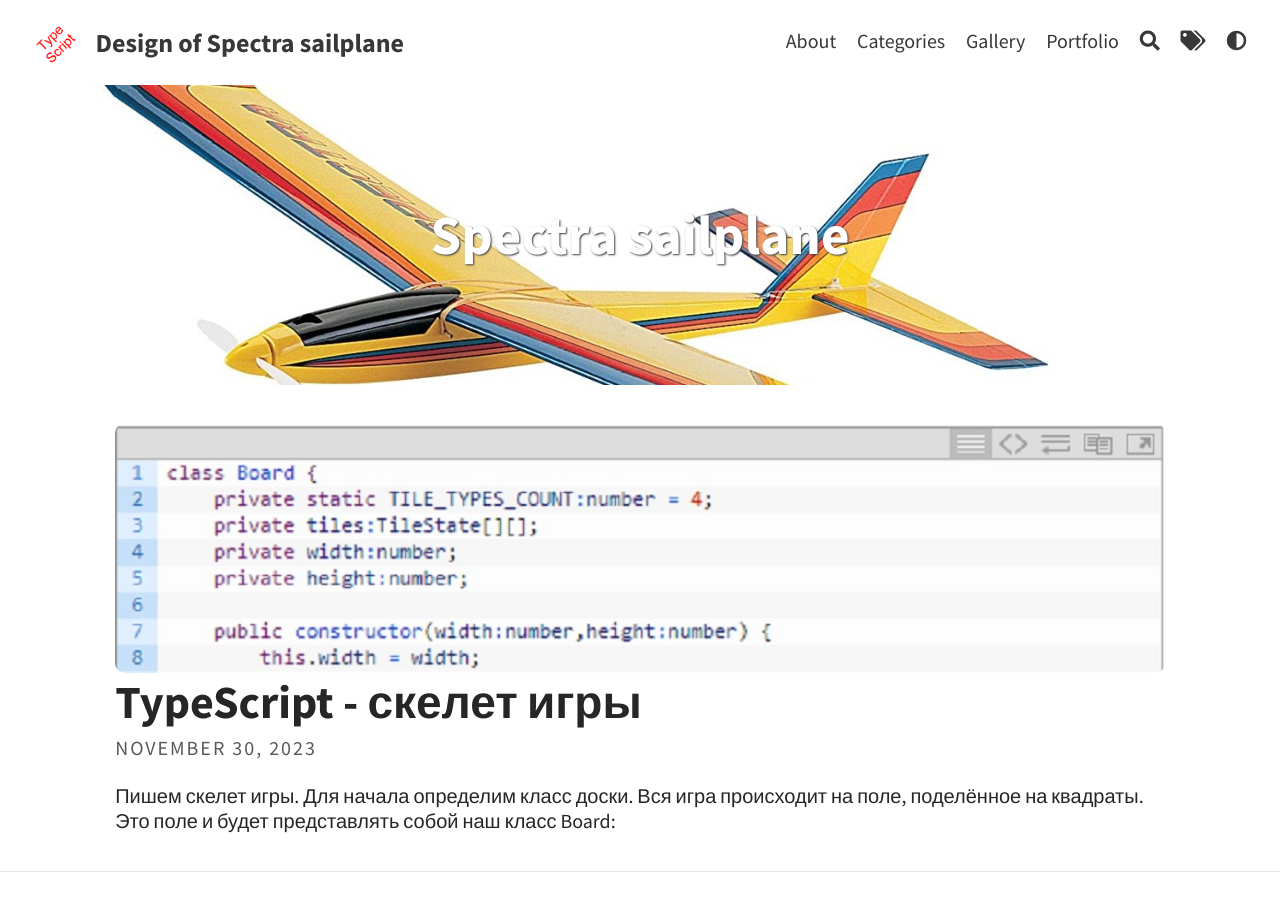
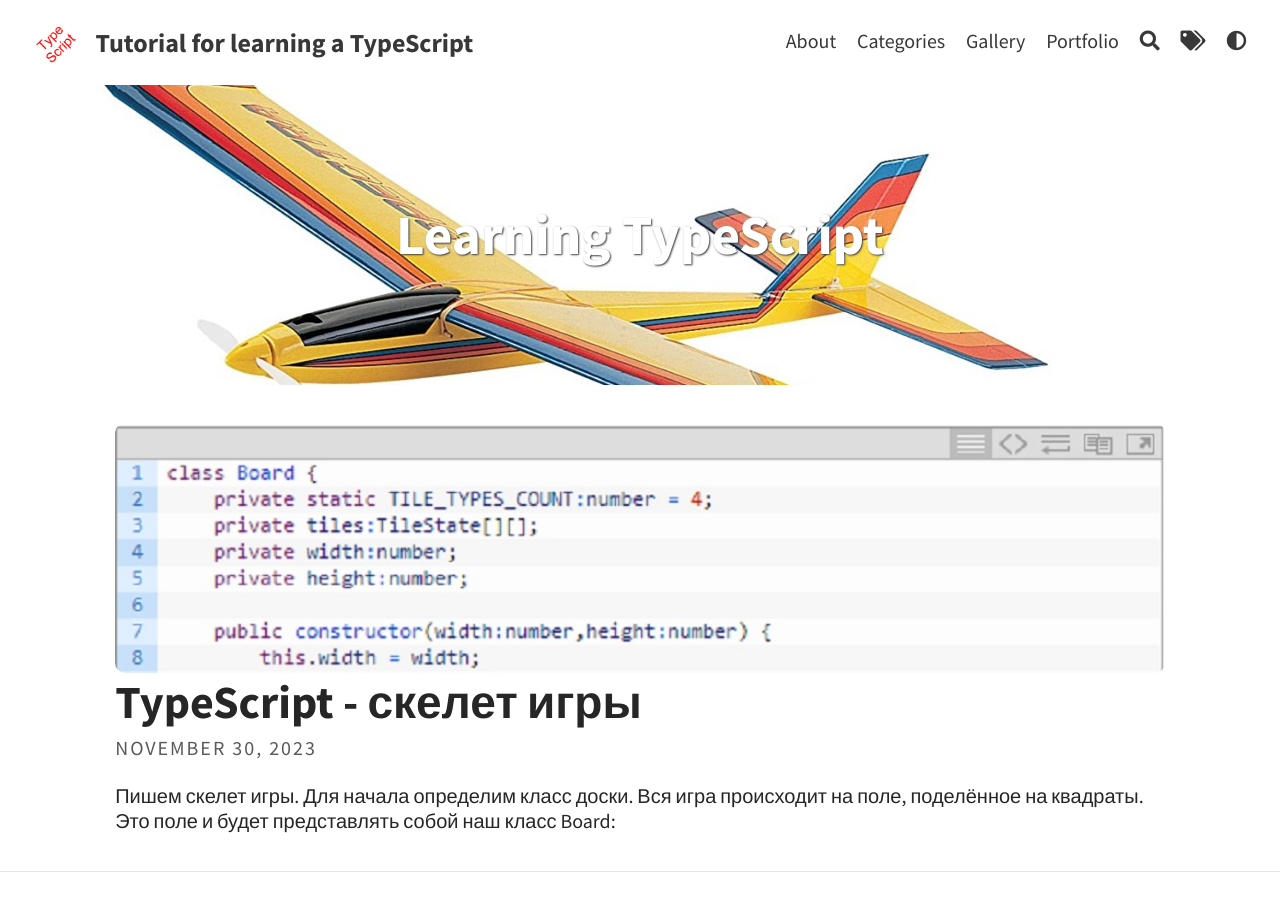
Before and after one commit to evgenvandev/example-typescript, a Jekyll site: the page built from index.html, in a window 1280 px wide and 900 px high. Built offline with Jekyll 4.4.1, drawn with Linux system fonts in a browser that asks for light colours; a script that is not in the unit is left out; the list of posts is cut into pages by our own code.

Commit message:
Edit_title_site

```diff
--- a/_config.yml
+++ b/_config.yml
@@ -4,7 +4,7 @@ baseurl: '/example-typescript'
 url: http://evgenvandev.github.io
 
 # THEME-SPECIFIC CONFIGURATION
-title: Design of Spectra sailplane                      # site's title
+title: Tutorial for learning a TypeScript                      # site's title
 description: "A website with blog posts and pages"      # used by search engines
 #avatar: assets/img/triangle.png                         # Empty for no avatar in navbar
 avatar: assets/img/va-typescript.png                         # Empty for no avatar in navbar
@@ -12,7 +12,7 @@ favicon: assets/favicon.ico                             # Icon displayed in the
 
 # Header and footer text
 #header_text: Change <code>header_text</code> in <code>_config.yml</code>  # Change Blog header text
-header_text: Spectra sailplane # Change Blog header text
+header_text: Learning TypeScript # Change Blog header text
 header_feature_image: assets/img/header/spectra-title-1.jpg
 header_feature_image_responsive: true
 footer_text: >
```
